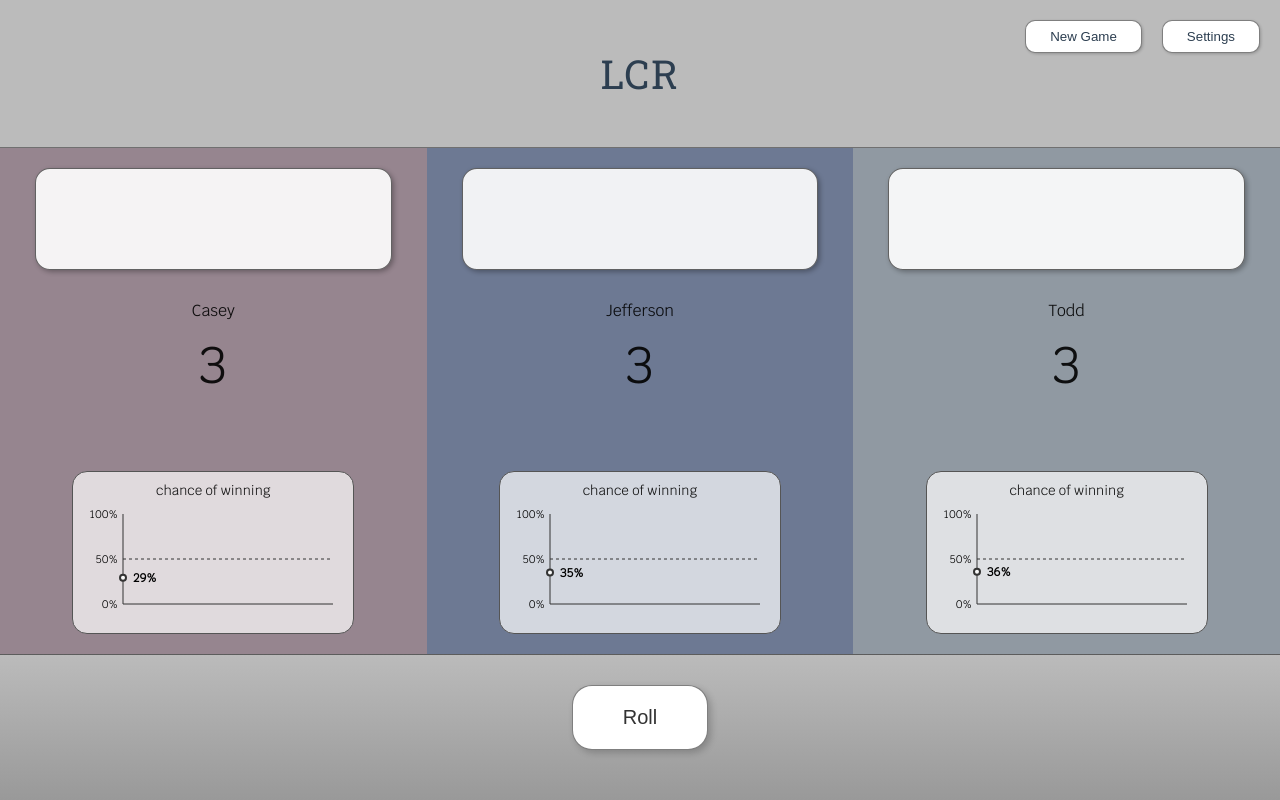
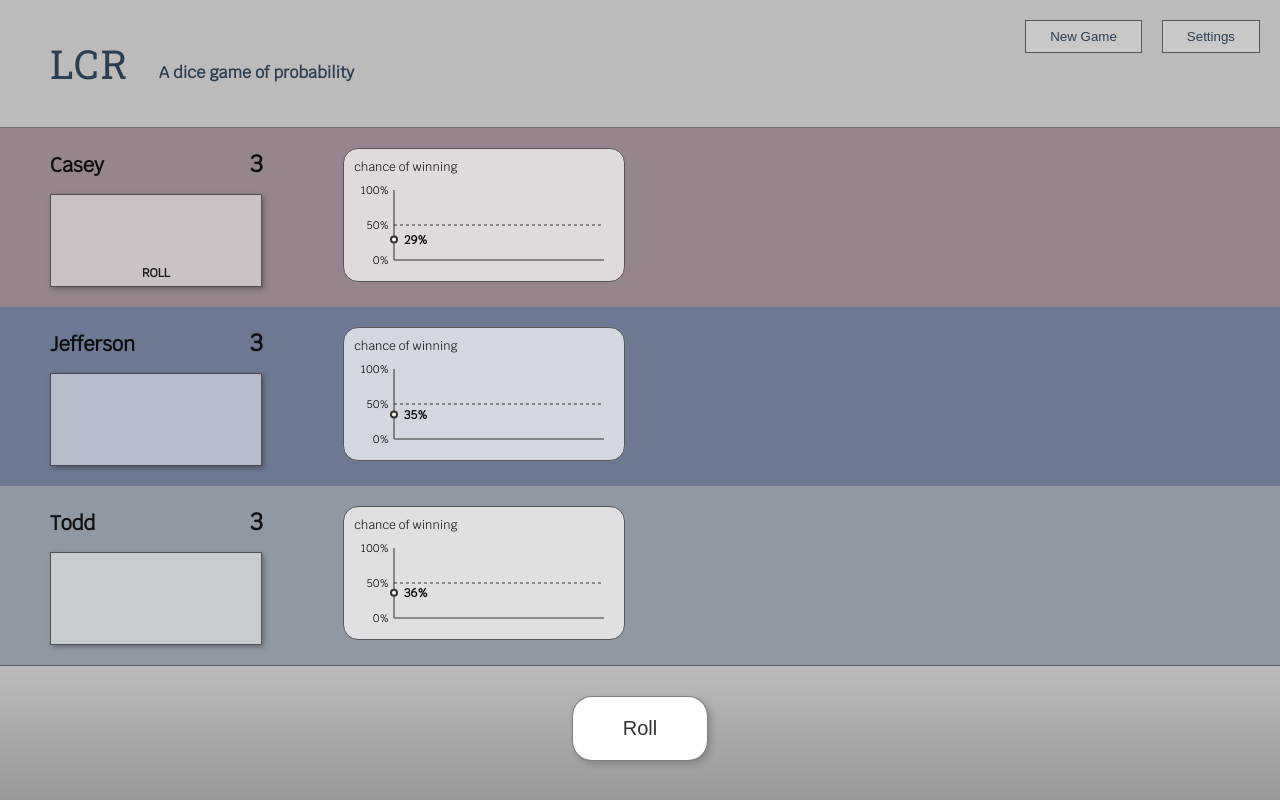
Before and after one commit to jpecht/lcr, a Vue app: page /#/ in a window 1280 px wide. Built offline with nearby package versions, Linux system fonts and the light colour scheme.

Commit message:
layout changes

```diff
--- a/src/components/DiceArea.vue
+++ b/src/components/DiceArea.vue
@@ -1,6 +1,19 @@
 <template>
-  <div class="dicearea">
-    {{ diceShown }}
+  <div
+    class="dicearea"
+    @click="handleClick"
+  >
+    <div class="dice-display">
+      {{ diceShown }}
+    </div>
+    <div class="roll-text">
+      <transition name="fadein">
+        <span v-show="isNext">
+          ROLL
+        </span>
+      </transition>
+      <span v-show="!isNext">&nbsp;</span>
+    </div>
   </div>
 </template>
 
@@ -14,6 +27,10 @@ export default {
     dice: {
       type: Array,
       required: true,
+    },
+    isNext: {
+      type: Boolean,
+      default: false,
     },
     updateIfDiceIsRolling: {
       type: Function,
@@ -53,6 +70,9 @@ export default {
         this.diceShown = diceShown.join(' ');
       }, animationStepTime);
     },
+    handleClick() {
+      this.$emit('click');
+    },
     settleDice() {
       clearInterval(this.animationInterval);
       this.diceShown = this.dice.join(' ');
@@ -61,16 +81,42 @@ export default {
 };
 </script>
 
-<style scoped>
+<style scoped lang="scss">
 .dicearea {
-  background-color: rgba(255, 255, 255, 0.9);
+  background-color: rgba(255, 255, 255, 0.5);
   border: 1px solid rgba(0, 0, 0, 0.6);
-  border-radius: 15px;
   box-shadow: 2px 2px 5px rgba(0, 0, 0, 0.3);
-  font-size: 40px;
+  cursor: pointer;
+  display: inline-block;
   font-weight: 300;
-  height: 100px;
-  line-height: 100px;
-  margin: 0 15px;
+  margin-top: 15px;
+  padding: 10px 30px 5px;
+  position: relative;
+  width: 150px;
+
+  &:hover {
+    background-color: rgba(255, 255, 255, 0.6);
+  }
+}
+
+.dice-display {
+  font-size: 24px;
+  height: 60px;
+  text-align: center;
+}
+
+.roll-text {
+  font-size: 12px;
+  font-weight: 600;
+  text-align: center;
+}
+
+.fadein-enter-active {
+  transition: all 2s ease;
+  transition-delay: 1.5s;
+}
+
+.fadein-enter {
+  opacity: 0;
 }
 </style>
--- a/src/components/Player.vue
+++ b/src/components/Player.vue
@@ -1,14 +1,21 @@
 <template>
   <div :class="['player', colorClass]">
-    <DiceArea
-      :dice="dice"
-      :updateIfDiceIsRolling="updateIfDiceIsRolling"/>
-    <div class="nameplate">
-      {{ name }}
+    <div class="main-area">
+      <div>
+        <div class="nameplate">
+          {{ name }}
+        </div>
+        <Scoreboard
+          :diceIsRolling="diceIsRolling"
+          :score="score"/>
+      </div>
+      <DiceArea
+        :dice="dice"
+        :isNext="isNext"
+        :updateIfDiceIsRolling="updateIfDiceIsRolling"
+        @click="handleDiceAreaClick"
+      />
     </div>
-    <Scoreboard
-      :diceIsRolling="diceIsRolling"
-      :score="score"/>
     <ProbabilityChart :chartData="probabilities"/>
   </div>
 </template>
@@ -38,6 +45,14 @@ export default {
       type: Boolean,
       required: true,
     },
+    handleRollClick: {
+      type: Function,
+      required: true,
+    },
+    isNext: {
+      type: Boolean,
+      default: false,
+    },
     name: {
       type: String,
       required: true,
@@ -62,19 +77,30 @@ export default {
     scoreDisplay: 0,
     triggerDifferenceAnimation: false,
   }),
+  methods: {
+    handleDiceAreaClick() {
+      if (this.isNext) {
+        this.handleRollClick();
+      }
+    },
+  },
 };
 </script>
 
 <style scoped>
 .player {
   color: rgba(0, 0, 0, 0.9);
-  flex: 1;
-  min-height: 300px;
-  padding: 20px;
+  display: flex;
+  font-size: 20px;
+  padding: 20px 50px;
+  text-align: left;
 }
 
+.main-area { margin-right: 80px; }
+
 .nameplate {
-  font-size: 16px;
-  margin: 30px 10px 10px;
+  display: inline-block;
+  font-weight: 600;
+  width: 200px;
 }
 </style>
--- a/src/components/PlayerView.vue
+++ b/src/components/PlayerView.vue
@@ -6,6 +6,8 @@
       :colorClass="colorClasses[index]"
       :dice="diceToDisplay(index)"
       :diceIsRolling="diceIsRolling"
+      :handleRollClick="handleRollClick"
+      :isNext="isNext(index)"
       :name="names[index]"
       :probabilities="probabilities[index]"
       :score="score"
@@ -30,6 +32,10 @@ export default {
       type: Boolean,
       required: true,
     },
+    handleRollClick: {
+      type: Function,
+      required: true,
+    },
     probabilities: {
       type: Array,
       required: true,
@@ -48,7 +54,7 @@ export default {
     },
   },
   data: () => ({
-    colorClasses: ['red', 'blue', 'green'],
+    colorClasses: ['red', 'blue', 'green', 'purple', 'lightblue'],
     names: ['Casey', 'Jefferson', 'Todd', 'Chase', 'Miriam', 'Danka', 'Joe', 'Happy'],
   }),
   methods: {
@@ -58,12 +64,14 @@ export default {
       }
       return [];
     },
+    isNext(playerIndex) {
+      const numPlayers = this.scores.length;
+      if (playerIndex === 0 && this.turnIndex === numPlayers - 1) return true;
+      return playerIndex === this.turnIndex + 1;
+    },
   },
 };
 </script>
 
 <style scoped>
-.player-view {
-  display: flex;
-}
 </style>
--- a/src/components/ProbabilityChart.vue
+++ b/src/components/ProbabilityChart.vue
@@ -82,12 +82,12 @@ export default {
     },
   },
   data: () => ({
-    height: 130,
+    height: 100,
     padding: {
       left: 50,
       right: 20,
       top: 15,
-      bottom: 25,
+      bottom: 15,
     },
     width: 280,
   }),
@@ -109,6 +109,10 @@ export default {
 </script>
 
 <style scoped>
+.chartContainer {
+  display: inline-block;
+}
+
 .chart {
   background-color: rgba(255, 255, 255, 0.7);
   border: 1px solid #555;
@@ -117,7 +121,8 @@ export default {
 }
 
 .chart-title {
-  font-size: 0.95em;
+  font-size: 12px;
+  margin-left: 10px;
   margin-top: 10px;
 }
 
--- a/src/components/Scoreboard.vue
+++ b/src/components/Scoreboard.vue
@@ -83,9 +83,9 @@ export default {
 
 <style scoped>
 .score {
-  font-size: 52px;
-  height: 140px;
-  margin-top: 10px;
+  display: inline-block;
+  font-size: 24px;
+  font-weight: 600;
   text-align: center;
 }
 
@@ -95,8 +95,9 @@ export default {
 }
 
 .score-difference {
-  position: relative;
-  top: -20px;
+  left: -10px;
+  position: absolute;
+  top: 20px;
 }
 .score-difference-positive { color: #033617; }
 .score-difference-negative { color: #4a0406; }
@@ -108,6 +109,6 @@ export default {
 .lowerfade-enter,
 .lowerfade-leave-to {
   opacity: 0;
-  transform: translate(0, 50px);
+  transform: translate(0, 20px);
 }
 </style>
--- a/src/components/SettingsMenu.vue
+++ b/src/components/SettingsMenu.vue
@@ -9,7 +9,7 @@
           <label>Number of Players</label>
           <div>
             <div
-              v-for="num in [3, 4, 5, 6, 7, 8]"
+              v-for="num in [3, 4, 5]"
               :class="{
                 active: numPlayers === num,
                 'num-players-option': true,
@@ -50,9 +50,8 @@ export default {
 
 <style scoped lang="scss">
 .settings-container {
-  background-color: #fff;
+  background-color: #ddd;
   border: 1px solid rgba(0, 0, 0, 0.5);
-  border-radius: 10px;
   box-shadow: 1px 1px 3px rgba(0, 0, 0, 0.2);
   height: 200px;
   margin: 0 10px;
@@ -81,7 +80,6 @@ label {
   background-image: linear-gradient(270deg, #fff, #eee);
   border: 1px solid #999;
   border-right: none;
-  box-shadow: 1px 0 3px rgba(0, 0, 0, 0.3);
   cursor: pointer;
   display: inline-block;
   margin: 5px 0;
@@ -100,7 +98,7 @@ label {
 }
 
 .fade-enter-active, .fade-leave-active {
-  transition: all 1s ease;
+  transition: all 0.3s ease;
 }
 .fade-enter, .fade-leave-to {
   height: 0;
--- a/src/styles/colors.css
+++ b/src/styles/colors.css
@@ -2,7 +2,11 @@
 .red { background-color: #96858f; }
 .blue { background-color: #6d7993; }
 .green { background-color: #9099a2; }
+.purple { background-color: #846b93; }
+.lightblue { background-color: #608386; }
 
 circle.red-circle { stroke: #96858f; }
 circle.blue-circle { stroke: #6d7993; }
 circle.green-circle { stroke: #9099a2; }
+circle.purple-circle { background-color: #846b93; }
+circle.lightblue-circle { background-color: #608386; }
--- a/src/views/Game.vue
+++ b/src/views/Game.vue
@@ -10,10 +10,12 @@
           :updateNumPlayers="updateNumPlayers"/>
       </div>
       <h1>LCR</h1>
+      <h2>A dice game of probability</h2>
     </div>
     <PlayerView
       :currentRoll="currentRoll"
       :diceIsRolling="diceIsRolling"
+      :handleRollClick="handleRollClick"
       :probabilities="probabilities"
       :scores="scores"
       :turnIndex="turnIndex"
@@ -157,11 +159,20 @@ export default {
 .game-header {
   background-color: #bbb;
   border-bottom: 1px solid rgba(0, 0, 0, 0.4);
-  padding: 20px;
+  padding: 10px 50px;
+  text-align: left;
   h1 {
+    display: inline-block;
     font-size: 40px;
     font-weight: 400;
     letter-spacing: 1.5px;
+  }
+  h2 {
+    display: inline-block;
+    font-size: 16px;
+    margin-left: 30px;
+    position: relative;
+    top: -1px;
   }
 }
 
@@ -171,10 +182,8 @@ export default {
   text-align: right;
   top: 20px;
   button {
-    background-color: #fff;
-    border: 1px solid rgba(0, 0, 0, 0.5);
-    border-radius: 10px;
-    box-shadow: 1px 1px 3px rgba(0, 0, 0, 0.2);
+    background-color: rgba(255, 255, 255, 0.2);
+    border: 1px solid #555;
     color: #2c3e50;
     cursor: pointer;
     margin: 0 10px;
```
